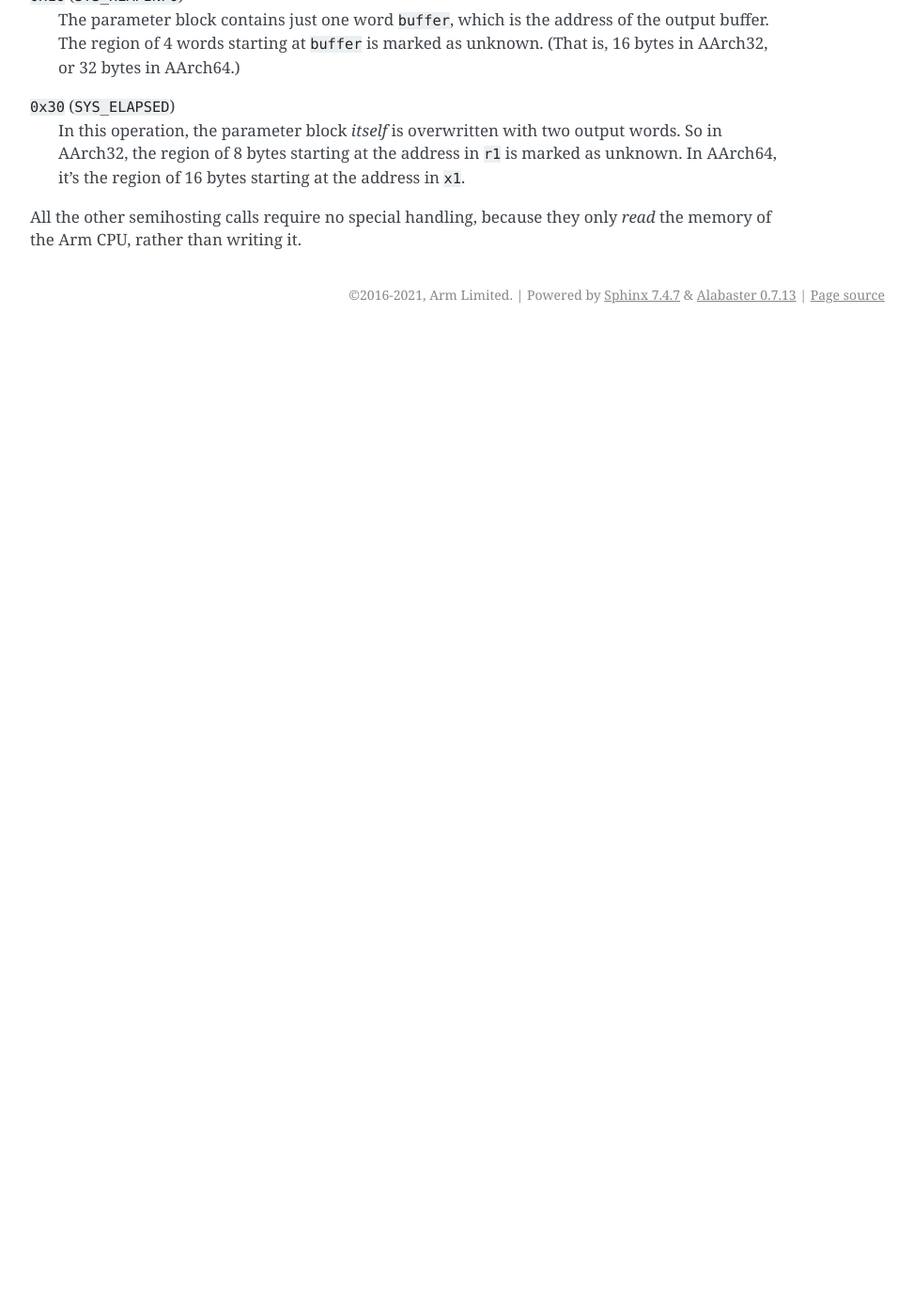
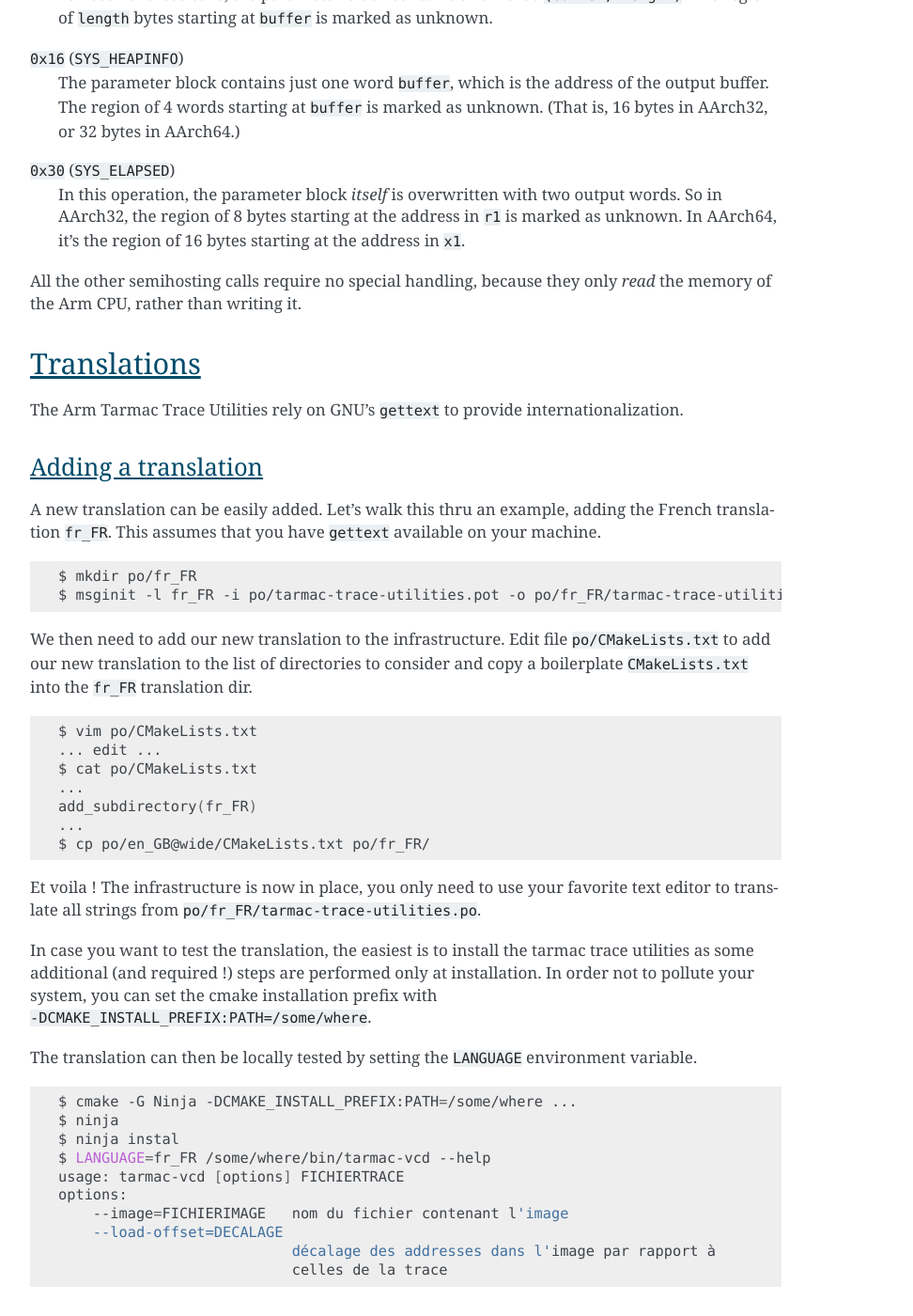
Before and after one commit to ARM-software/tarmac-trace-utilities, a Sphinx documentation site: the page built from doc/index.rst, in a window 1280 px wide and 1400 px high, scrolled down 37357 px. Shown: the whole window at 94% size, without its empty margins (168-1140 px from the left). Built offline with Sphinx 7.4.7, drawn with Linux system fonts in a browser that asks for light colours; before the commit the page ends 37710 px from its top, so only the background shows below that; some of the changed text lies outside the part shown.

Commit message:
[i18n] Add a French translation.

```diff
--- a/doc/index.rst
+++ b/doc/index.rst
@@ -1824,3 +1824,60 @@ the trace output) to a region of memory:
 
 All the other semihosting calls require no special handling, because
 they only *read* the memory of the Arm CPU, rather than writing it.
+
+Translations
+============
+
+The Arm Tarmac Trace Utilities rely on GNU's ``gettext`` to provide
+internationalization.
+
+Adding a translation
+--------------------
+
+A new translation can be easily added. Let's walk this thru an example,
+adding the French translation ``fr_FR``. This assumes that you have
+``gettext`` available on your machine.
+
+.. code-block:: bash
+
+  $ mkdir po/fr_FR
+  $ msginit -l fr_FR -i po/tarmac-trace-utilities.pot -o po/fr_FR/tarmac-trace-utilities.po
+
+We then need to add our new translation to the infrastructure.
+Edit file ``po/CMakeLists.txt`` to add our new translation to
+the list of directories to consider and copy a boilerplate
+``CMakeLists.txt`` into the ``fr_FR`` translation dir.
+
+.. code-block:: bash
+
+  $ vim po/CMakeLists.txt
+  ... edit ...
+  $ cat po/CMakeLists.txt
+  ...
+  add_subdirectory(fr_FR)
+  ...
+  $ cp po/en_GB@wide/CMakeLists.txt po/fr_FR/
+
+Et voila ! The infrastructure is now in place, you only need to use your
+favorite text editor to translate all strings from
+``po/fr_FR/tarmac-trace-utilities.po``.
+
+In case you want to test the translation, the easiest is to install the tarmac trace
+utilities as some additional (and required !) steps are performed only at installation. In
+order not to pollute your system, you can set the cmake installation prefix with
+``-DCMAKE_INSTALL_PREFIX:PATH=/some/where``.
+
+The translation can then be locally tested by setting the ``LANGUAGE`` environment variable.
+
+.. code-block:: bash
+
+  $ cmake -G Ninja -DCMAKE_INSTALL_PREFIX:PATH=/some/where ...
+  $ ninja
+  $ ninja instal
+  $ LANGUAGE=fr_FR /some/where/bin/tarmac-vcd --help
+  usage: tarmac-vcd [options] FICHIERTRACE
+  options:
+      --image=FICHIERIMAGE   nom du fichier contenant l'image
+      --load-offset=DECALAGE
+                             décalage des addresses dans l'image par rapport à
+                             celles de la trace
```
Also changed, not shown: 4 other files.
